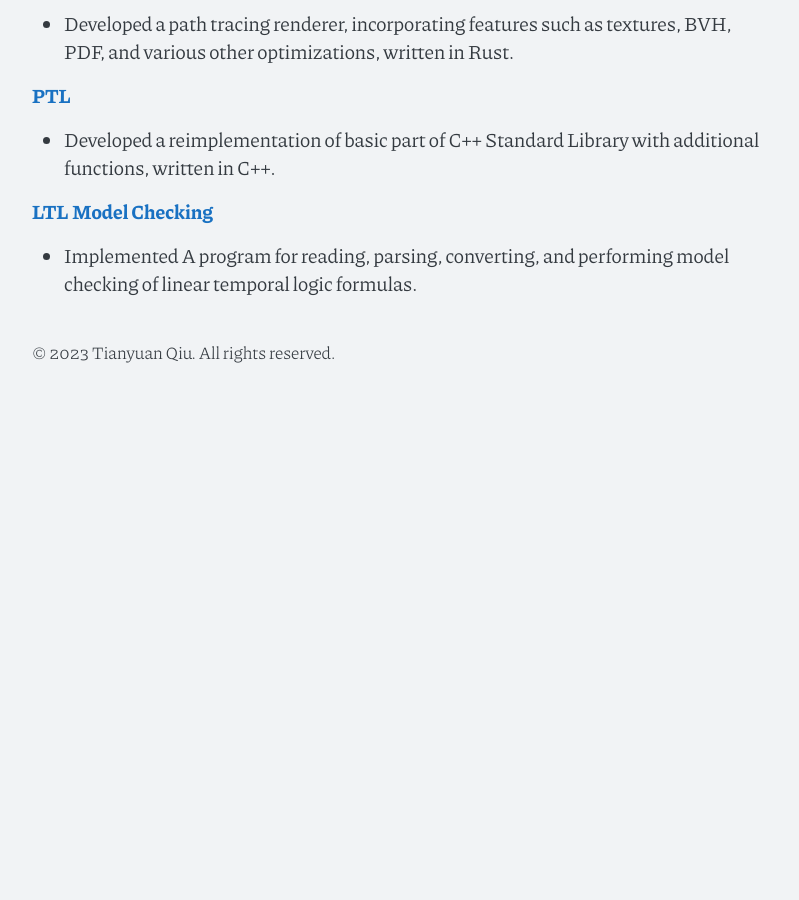
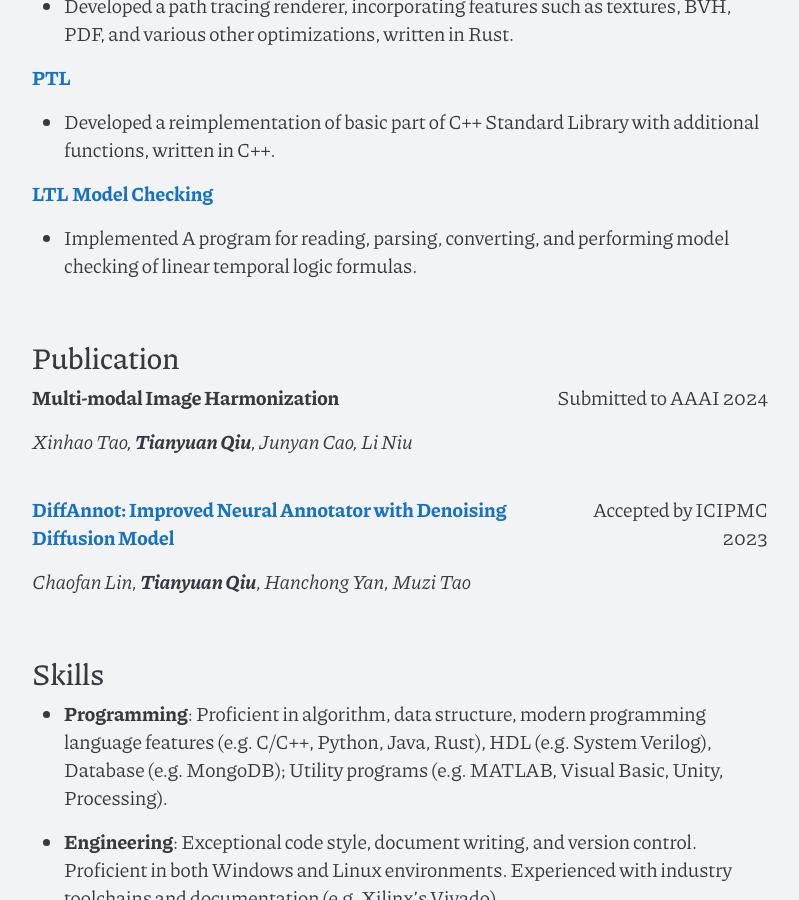
Before and after one commit to frankq1024/frankq1024.github.io, a Jekyll site: the page built from index.md, in a window 1280 px wide and 900 px high, scrolled down 3024 px. Shown: the whole window, without its empty margins (240-1039 px from the left). Built offline with Jekyll 4.4.1, drawn with Linux system fonts in a browser that asks for light colours; before the commit the page ends 3429 px from its top, so only the background shows below that; some of the changed text lies outside the part shown.

Commit message:
Update homepage

```diff
--- a/cv.md
+++ b/cv.md
@@ -76,3 +76,42 @@ My research interest lies in the expansive fields of systems, networking, and ma
 
 [**LTL Model Checking**](https://github.com/PaperL/LTL_Model_Checking_Project)
 - Implemented A program for reading, parsing, converting, and performing model checking of linear temporal logic formulas.
+
+# Publication
+
+<div class="d-flex justify-content-between">
+  <p class="text-start"><b>Multi-modal Image Harmonization</b></p>
+  <p class="text-end">Submitted to AAAI 2024</p>
+</div>
+
+*Xinhao Tao, **Tianyuan Qiu**, Junyan Cao, Li Niu*
+
+<div class="d-flex justify-content-between" style="margin-top:2em">
+  <p class="text-start"><b><a href="https://paperl.github.io/Human-3D-Diffusion/">DiffAnnot: Improved Neural Annotator with Denoising Diffusion Model</a></b></p>
+  <p class="text-end">Accepted by ICIPMC 2023</p>
+</div>
+
+*Chaofan Lin, **Tianyuan Qiu**, Hanchong Yan, Muzi Tao*
+
+# Skills
+
+- **Programming**: Proficient in algorithm, data structure, modern programming language features (e.g. C/C++, Python, Java, Rust), HDL (e.g. System Verilog), Database (e.g. MongoDB); Utility programs (e.g. MATLAB, Visual Basic, Unity, Processing).
+
+- **Engineering**: Exceptional code style, document writing, and version control. Proficient in both Windows and Linux environments. Experienced with industry toolchains and documentation (e.g. Xilinx’s Vivado).
+
+- **Collaboration and Communication**: Served as the Class Representative and a member of the Student Union, and the President of the VEX Robotics Club.
+
+# Awards
+
+<div class="d-flex justify-content-between">
+  <p class="text-start">SJTU Merit Scholarship</p>
+  <p class="text-end">2021, 2022</p>
+</div>
+<div class="d-flex justify-content-between">
+  <p class="text-start">Zhiyuan Honors Scholarship</p>
+  <p class="text-end">2020, 2021, 2022, 2023</p>
+</div>
+<div class="d-flex justify-content-between">
+  <p class="text-start">NOIP2017 Senior Group, Shanghai Area, First Prize</p>
+  <p class="text-end">2017</p>
+</div>
--- a/index.md
+++ b/index.md
@@ -11,8 +11,8 @@
 
 Currently, I'm working as a research intern at [DSL](https://dsl.cis.upenn.edu/), [University of Pennsylvania](https://www.upenn.edu/), mentored by [Prof. Vincent Liu](https://vincen.tl/) and [Ph.D. Liangcheng Yu](https://liangchengyu.com/). We are doing research about FPGA-based SmartNIC.
 
----
-
 {% include_relative cv.md %}
 
+<div class="invisible-space mt-5"></div>
+
 <!--{% include archive.html %}-->
```
